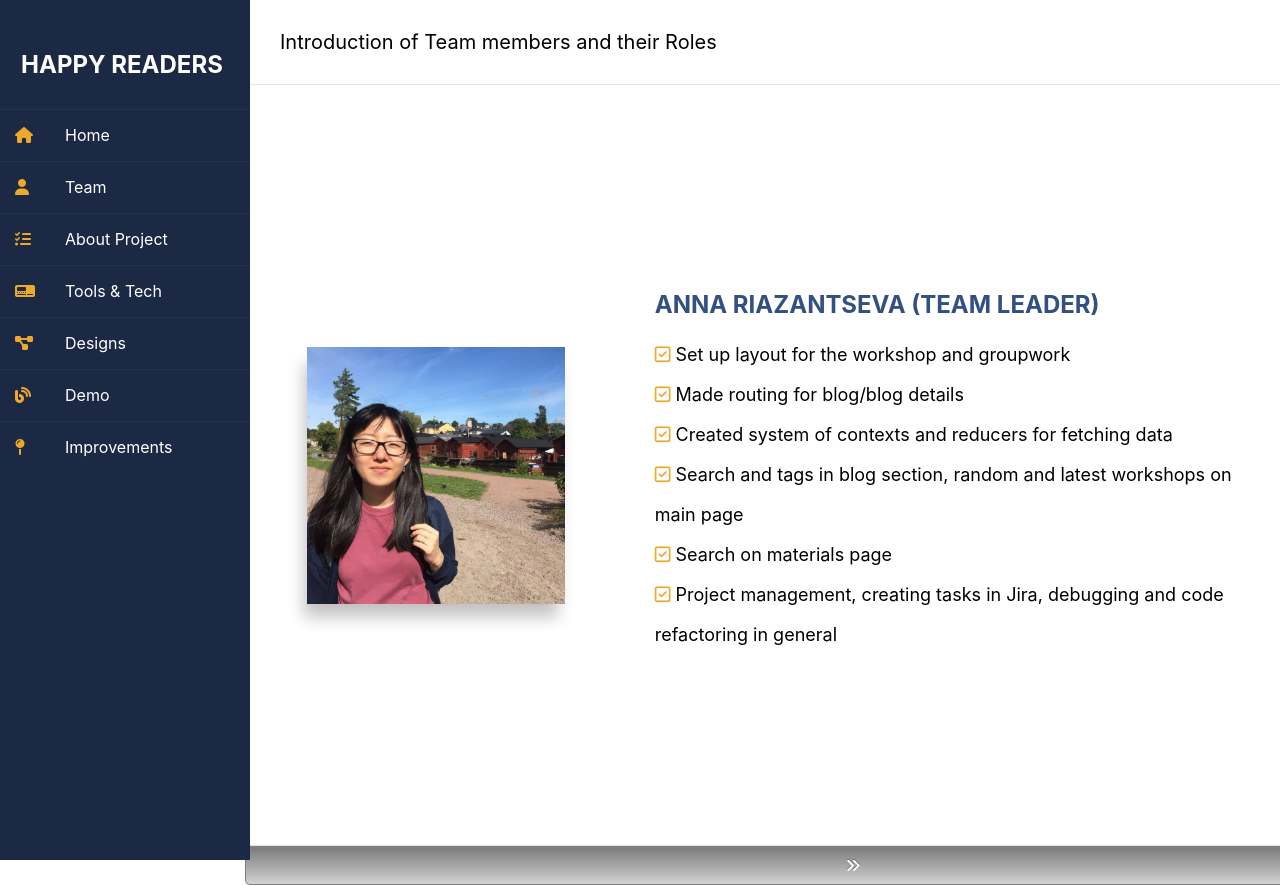
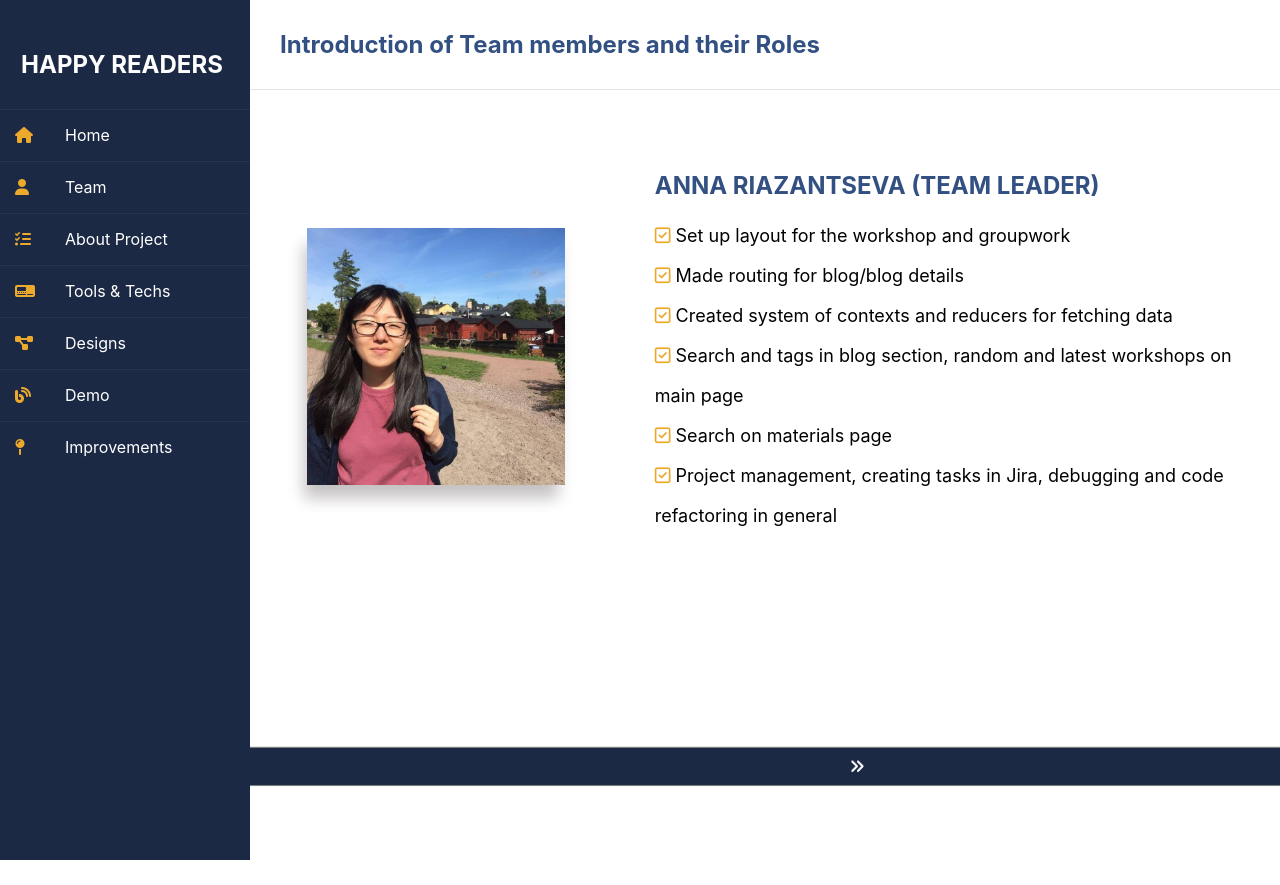
Before and after one commit to littlesoldier2019/presentation, a React (Create React App) app: page /slider in a window 1280 px wide. Shown: the top 885 px of the page. After the commit the page ends 800 px from the top, so only its background shows below. Built offline with nearby package versions, Linux system fonts and the light colour scheme.

Commit message:
merged version2

```diff
--- a/src/App.css
+++ b/src/App.css
@@ -9,8 +9,8 @@ margin: 0 auto;
   width: 95%;
 	box-shadow: 0px 1px 0px 0px #f0f7fa;
 	background:linear-gradient(to bottom, #7E7E7E 5%, #D3D3D3 100%);
-	background-color:#D3D3D3;
-  border-radius:5px;
+  background: #1b2945;;
+  /* border-radius:5px; */
 	border:1px solid #7E7E7E;
 	display:inline-block;
 	cursor:pointer;
@@ -21,12 +21,12 @@ margin: 0 auto;
 	padding:10px 24px;
 	text-decoration:none;
   text-shadow:0px -1px 0px #5b6178;
-  margin-left: 245px;
+  margin-left: 249px;
 }
 
 .btns:hover {
 	background:linear-gradient(to bottom, #7E7E7E 5%, #D3D3D3 100%);
-	background-color:#D3D3D3;
+  background: #1b2945;
 }
 
 .btns:active {
@@ -35,7 +35,6 @@ margin: 0 auto;
   left: 0;
 }
 
-
 .page_wrapper{
   position: relative;
   display: flex;
@@ -43,10 +42,12 @@ margin: 0 auto;
 }
 
 .caption{
-  font-size: 20px;
+  color: #335083;
+  font-size: 24px;
   width: 100%;
   padding: 30px;
   margin-left: 250px;
+  font-weight: bold;
 }
 
 .caption1{
@@ -76,22 +77,28 @@ li i {
   background-color: rgb(255, 255, 255);
   /* box-shadow: 0 3px 6px rgba(0, 0, 0, .16), 0 1px 2px rgba(0, 0, 0, .23); */
   /* box-shadow: 0 3px 6px rgba(0, 0, 0, .16), 0 1px 2px rgba(0, 0, 0, .23); */
-  /* border-bottom-style: groove;
+  /* border-bottom-style: groove; */
   border-top: 1px solid #e5e5e5;
-  border-bottom: 1px solid #e5e5e5; */
+  border-bottom: 1px solid #e5e5e5;
 }
 
+.slider{
+  border-top: 1px solid #e5e5e5;
+  border-bottom: 1px solid #e5e5e5;
+}
 
 .team-slider {
-  height: 95vh;
+  height: 100vh;
   justify-content: center;
   align-items: center;
   display: flex;
+  margin-top: -145px;
   margin-left: 250px;
   border-top: 1px solid #e5e5e5;
   border-bottom: 1px solid #e5e5e5;
   /* box-shadow: 0 3px 6px rgba(0, 0, 0, .16), 0 1px 2px rgba(0, 0, 0, .23); */
 }
+
 
 .team_wrapper-image {
   margin: 30px;
@@ -117,7 +124,7 @@ li i {
   text-decoration: none;
   width: 250px;
   height: 100%;
-  background: #1b2945;;
+  background: #1b2945;
   padding: 30px 0px;
   position: fixed;
 }
@@ -171,7 +178,9 @@ padding: 0;
 .improve {
   display: flex;
   justify-content: space-evenly;
-  margin: 10% 0px auto 300px;
+  margin: 10px 0px auto 300px;
+  border-top: 1px solid #e5e5e5;
+  border-bottom: 1px solid #e5e5e5;
 }
 
 .improve_wrapper-text {
--- a/src/App.js
+++ b/src/App.js
@@ -6,7 +6,6 @@ import Sidebar from "./components/Sidebar"
 import Project from "./components/Project";
 import ToolsandTechs from "./components/ToolsandTechs";
 import Designs from "./components/Designs";
-import Demo from "./components/Demo";
 import Improvements from "./components/Improvements";
 import Slider from "./components/Slider";
 import Home from './components/Home';
@@ -23,9 +22,8 @@ function App() {
         <Route exact path='/' component={Home}></Route>
         <Route exact path="/slider" component={Slider}></Route>
         <Route exact path="/aboutproject" component={Project}></Route>
-        <Route exact path="/toolstechs" component={ToolsandTechs}></Route>
+        <Route exact path="/toolsandtechs" component={ToolsandTechs}></Route>
         <Route exact path="/designs" component={Designs}></Route>
-        <Route exact path="/demo" component={Demo}></Route>
         <Route exact path="/improvements" component={Improvements}></Route>
       </Router>
       </div>
--- a/src/components/Designs.js
+++ b/src/components/Designs.js
@@ -1,4 +1,4 @@
-import React, { useState,} from 'react';
+import React, { useState, } from 'react';
 import "react-responsive-carousel/lib/styles/carousel.min.css";
 import { Carousel } from 'react-responsive-carousel';
 import Slide1 from '../image/h1.jpg';
@@ -9,17 +9,21 @@ import Slide7 from '../image/h7.png';
 
 
 
-function Designs () {
+function Designs() {
+
     const [slides, setSlide] = useState([Slide1, Slide2, Slide3, Slide5, Slide7])
+
     const content = slides.map(item => {
         return (
-            <div style={{ backgroundImage: `url(${item})`,  backgroundPosition:'center', backgroundRepeat:'no-repeat', height:'95vh'}}>
+            <div style={{ backgroundImage: `url(${item})`, backgroundPosition: 'center', backgroundRepeat: 'no-repeat', height: '95vh'}}>
             </div>
         )
     });
 
     return (
-        <div style={{ marginLeft: '250px', height:'100vh'}}>
+        <>
+            <div className="caption"> Early Designs and Prototypes.</div>
+            <div style={{ marginLeft: '250px', height: '100vh', borderTop:'1px solid #e5e5e5' }}>
                 <Carousel
                     autoPlay={true}
                     interval={8000}
@@ -28,11 +32,10 @@ function Designs () {
                     transitionTime={1000}
                     showStatus={false}
                 >
-
                     {content}
                 </Carousel>
                 </div>
-
+        </>
     );
 };
 
--- a/src/components/Improvements.js
+++ b/src/components/Improvements.js
@@ -4,6 +4,8 @@ import Animal from '../image/login.jpg';
 
 function Improvements() {
     return (
+        <>
+            <div className="caption"> Improvements.</div>
             <div className="improve-wrapper">
                 <div className='improve'>
                     <div className='team_wrapper-image'>
@@ -23,6 +25,7 @@ function Improvements() {
                     </div>
                 </div>
             </div>
+        </>
     )
 }
 
--- a/src/components/Sidebar.js
+++ b/src/components/Sidebar.js
@@ -9,7 +9,7 @@ function Sidebar() {
                 <li><a href="/"><i className="fas fa-home"></i>Home</a></li>
                 <li>< a href="/slider"><i className="fas fa-user"></i>Team</a></li>
                 <li><a href="/aboutproject"><i className="fas fa-tasks"></i>About Project</a></li>
-                <li><a href="/toolstechs"><i className="fas fa-digital-tachograph"></i>Tools & Tech</a></li>
+                <li><a href="/toolsandtechs"><i className="fas fa-digital-tachograph"></i>Tools & Techs</a></li>
                 <li><a href="/designs"><i className="fas fa-project-diagram"></i>Designs</a></li>
                 <li><a href="https://happyreaders.vn/" target="_blank"><i className="fas fa-blog"></i>Demo</a></li>
                 <li><a href="/improvements"><i className="fas fa-map-pin"></i>Improvements</a></li>
--- a/src/components/Team.js
+++ b/src/components/Team.js
@@ -9,7 +9,7 @@ import Helmi from '../image/Helmi.jpg';
 function Team() {
     return (
         <div className='team'>
-            <div className="caption">Introduction of Team members and their Roles </div>
+            <div className="caption">Introduction of Team members and their Roles. </div>
             <div className='team_wrapper'>
                 <div className='team_wrapper-image'>
                     <img
--- a/src/components/ToolsandTechs.js
+++ b/src/components/ToolsandTechs.js
@@ -5,8 +5,9 @@ function ToolsandTechs() {
     return (
 
         <div>
+            <div className="caption">Explaining choices: Tools and Technologies. </div>
             <div className='team_wrapper' >
-                <ol style={{ fontSize: '25px', paddingLeft: '100px', marginTop:'7%' }}>
+                <ol style={{ fontSize: '25px', paddingLeft: '100px', marginTop: '10px' }}>
                     <li><span style={{ fontSize: '25px', fontWeight: 'bold', borderBottom: '2px #eca92b solid', color: '#335083' }}>Styling:</span>
                         <ul>
                             <li> <p><span style={{ fontSize: '18px', lineHeight: '1.25' }}> Bootstrap framework and our own custom css styles.</span></p></li>
```
Also changed, not shown: src/components/Project.js (+6 -5 lines), src/components/Demo.js (deleted). Lines whose indentation alone changed are shown as unchanged.
